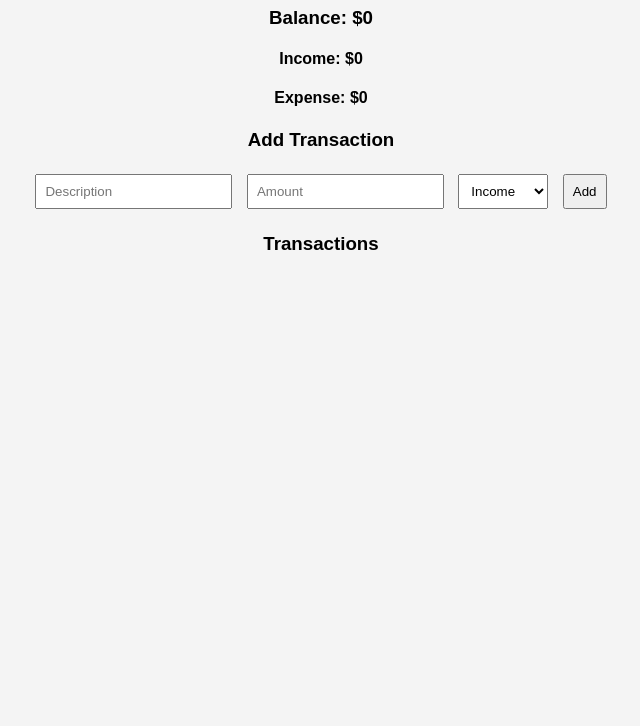
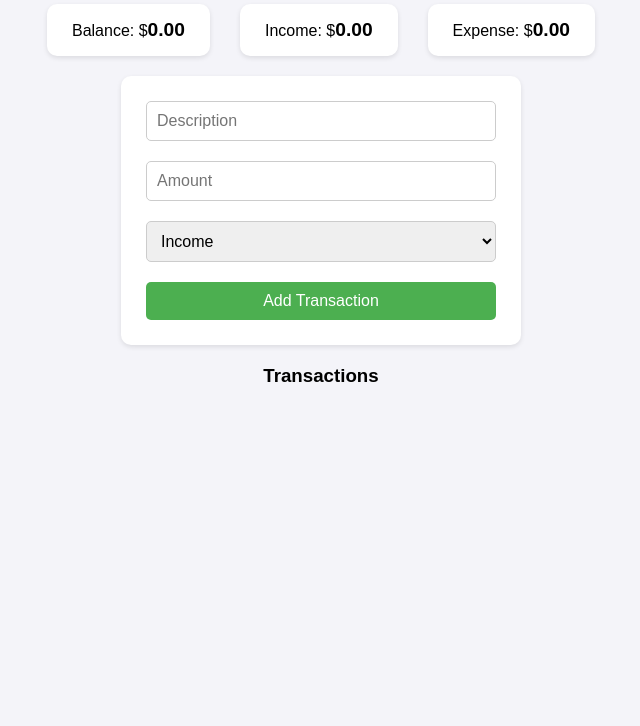
Before and after one commit to gashawfasika959-ux/Finance_Tracker, a plain HTML site: page index.html in a window 1280 px wide. Shown: the part 74-800 px from the top of the page, without its empty margins (319-959 px from the left). Drawn offline with Linux system fonts and the light colour scheme.

Commit message:
Update index.html

```diff
--- a/index.html
+++ b/index.html
@@ -1,34 +1,192 @@
 <!DOCTYPE html>
-<html>
+<html lang="en">
 <head>
-  <title>Finance Tracker</title>
+  <meta charset="UTF-8">
+  <meta name="viewport" content="width=device-width, initial-scale=1.0">
+  <title>💰 Finance Tracker</title>
   <link rel="stylesheet" href="style.css">
+  <style>
+    /* Basic Reset & Body */
+    * { box-sizing: border-box; margin: 0; padding: 0; }
+    body {
+      font-family: Arial, sans-serif;
+      background: #f4f4f9;
+      display: flex;
+      flex-direction: column;
+      align-items: center;
+      padding: 20px;
+      min-height: 100vh;
+    }
+
+    h1 { margin-bottom: 20px; color: #333; }
+
+    /* Summary Box */
+    .summary {
+      display: flex;
+      justify-content: center;
+      gap: 30px;
+      margin-bottom: 20px;
+    }
+    .summary div {
+      background: #fff;
+      padding: 15px 25px;
+      border-radius: 10px;
+      box-shadow: 0 2px 5px rgba(0,0,0,0.1);
+      text-align: center;
+    }
+    .summary div span { font-weight: bold; font-size: 1.2em; }
+
+    /* Form */
+    .transaction-form {
+      background: #fff;
+      padding: 20px;
+      border-radius: 10px;
+      box-shadow: 0 2px 5px rgba(0,0,0,0.1);
+      margin-bottom: 20px;
+      width: 100%;
+      max-width: 400px;
+      display: flex;
+      flex-direction: column;
+      gap: 10px;
+    }
+    .transaction-form input, .transaction-form select, .transaction-form button {
+      padding: 10px;
+      border-radius: 5px;
+      border: 1px solid #ccc;
+      font-size: 1em;
+    }
+    .transaction-form button {
+      background: #4caf50;
+      color: #fff;
+      border: none;
+      cursor: pointer;
+      transition: 0.3s;
+    }
+    .transaction-form button:hover {
+      background: #45a049;
+    }
+
+    /* Transactions List */
+    #list {
+      list-style: none;
+      width: 100%;
+      max-width: 400px;
+    }
+    #list li {
+      background: #fff;
+      margin-bottom: 10px;
+      padding: 10px 15px;
+      border-radius: 8px;
+      display: flex;
+      justify-content: space-between;
+      align-items: center;
+      box-shadow: 0 1px 3px rgba(0,0,0,0.1);
+    }
+    #list li.income { border-left: 5px solid #4caf50; }
+    #list li.expense { border-left: 5px solid #f44336; }
+    .delete-btn {
+      background: #f44336;
+      color: #fff;
+      border: none;
+      border-radius: 5px;
+      cursor: pointer;
+      padding: 5px 8px;
+      font-size: 0.9em;
+      transition: 0.3s;
+    }
+    .delete-btn:hover { background: #d32f2f; }
+
+    /* Responsive */
+    @media (max-width: 500px) {
+      .summary { flex-direction: column; gap: 15px; }
+    }
+  </style>
 </head>
 
 <body>
 
   <h1>💰 Finance Tracker</h1>
 
-<h3>Balance: $<span id="balance">0</span></h3>
+  <div class="summary">
+    <div>Balance: $<span id="balance">0</span></div>
+    <div>Income: $<span id="income">0</span></div>
+    <div>Expense: $<span id="expense">0</span></div>
+  </div>
 
-<h4>Income: $<span id="income">0</span></h4>
-<h4>Expense: $<span id="expense">0</span></h4>
-
-<h3>Add Transaction</h3>
-
+  <div class="transaction-form">
     <input type="text" id="desc" placeholder="Description">
     <input type="number" id="amount" placeholder="Amount">
     <select id="type">
       <option value="income">Income</option>
       <option value="expense">Expense</option>
     </select>
-
-<button onclick="addTransaction()">Add</button>
+    <button onclick="addTransaction()">Add Transaction</button>
+  </div>
 
   <h3>Transactions</h3>
   <ul id="list"></ul>
 
-<script src="script.js"></script>
+  <script>
+    let transactions = JSON.parse(localStorage.getItem("transactions")) || [];
+
+    function addTransaction() {
+      const desc = document.getElementById("desc").value.trim();
+      const amount = parseFloat(document.getElementById("amount").value);
+      const type = document.getElementById("type").value;
+
+      if (!desc || isNaN(amount)) {
+        alert("Please enter a valid description and amount.");
+        return;
+      }
+
+      const transaction = {
+        id: Date.now(),
+        desc,
+        amount,
+        type
+      };
+
+      transactions.push(transaction);
+      saveAndUpdate();
+      document.getElementById("desc").value = "";
+      document.getElementById("amount").value = "";
+    }
+
+    function deleteTransaction(id) {
+      transactions = transactions.filter(t => t.id !== id);
+      saveAndUpdate();
+    }
+
+    function saveAndUpdate() {
+      localStorage.setItem("transactions", JSON.stringify(transactions));
+      updateUI();
+    }
+
+    function updateUI() {
+      const list = document.getElementById("list");
+      list.innerHTML = "";
+
+      let income = 0;
+      let expense = 0;
+
+      transactions.forEach(t => {
+        const li = document.createElement("li");
+        li.className = t.type;
+        li.innerHTML = `${t.desc} - $${t.amount.toFixed(2)}
+          <button class="delete-btn" onclick="deleteTransaction(${t.id})">Delete</button>`;
+        list.appendChild(li);
+
+        if (t.type === "income") income += t.amount;
+        else expense += t.amount;
+      });
+
+      document.getElementById("income").textContent = income.toFixed(2);
+      document.getElementById("expense").textContent = expense.toFixed(2);
+      document.getElementById("balance").textContent = (income - expense).toFixed(2);
+    }
+
+    updateUI();
+  </script>
 
 </body>
 </html>
```
Lines whose indentation alone changed are shown as unchanged.
